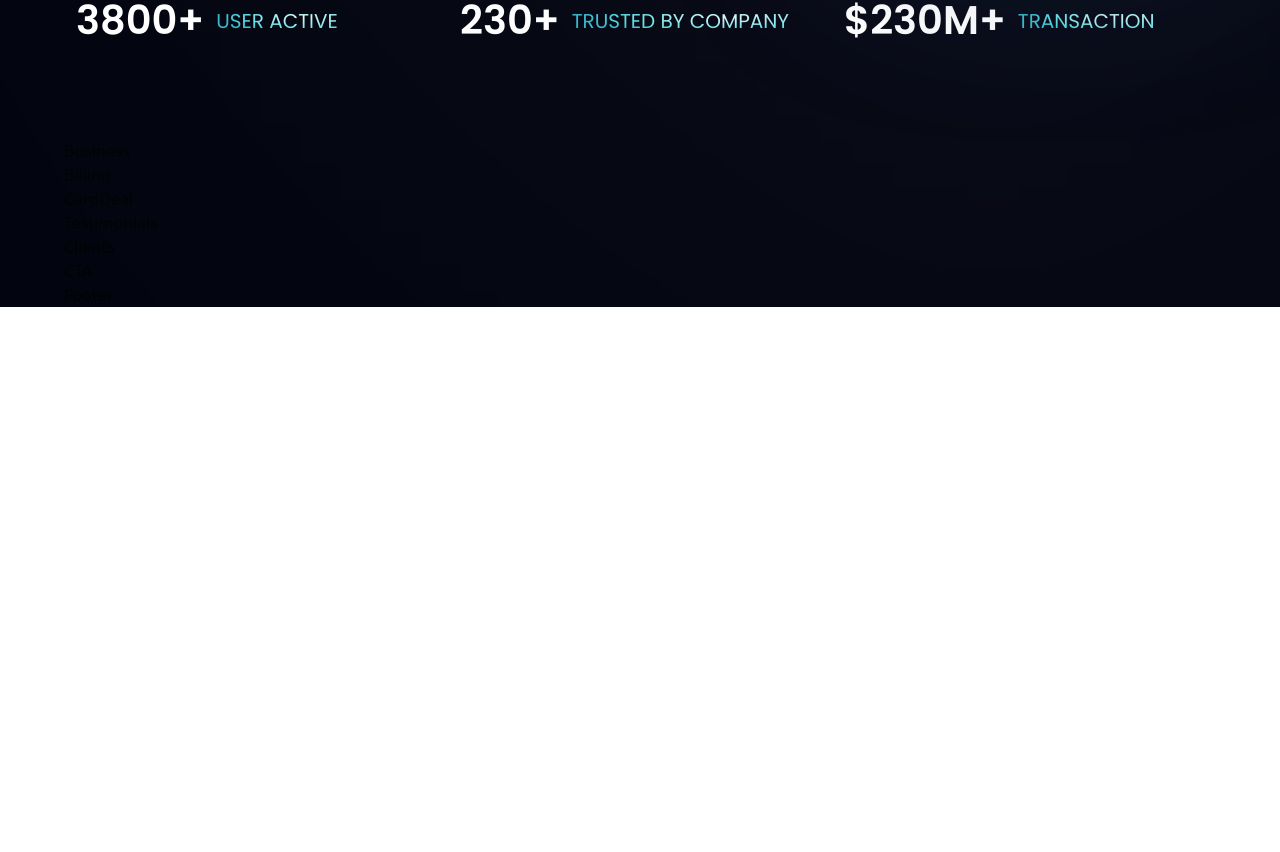
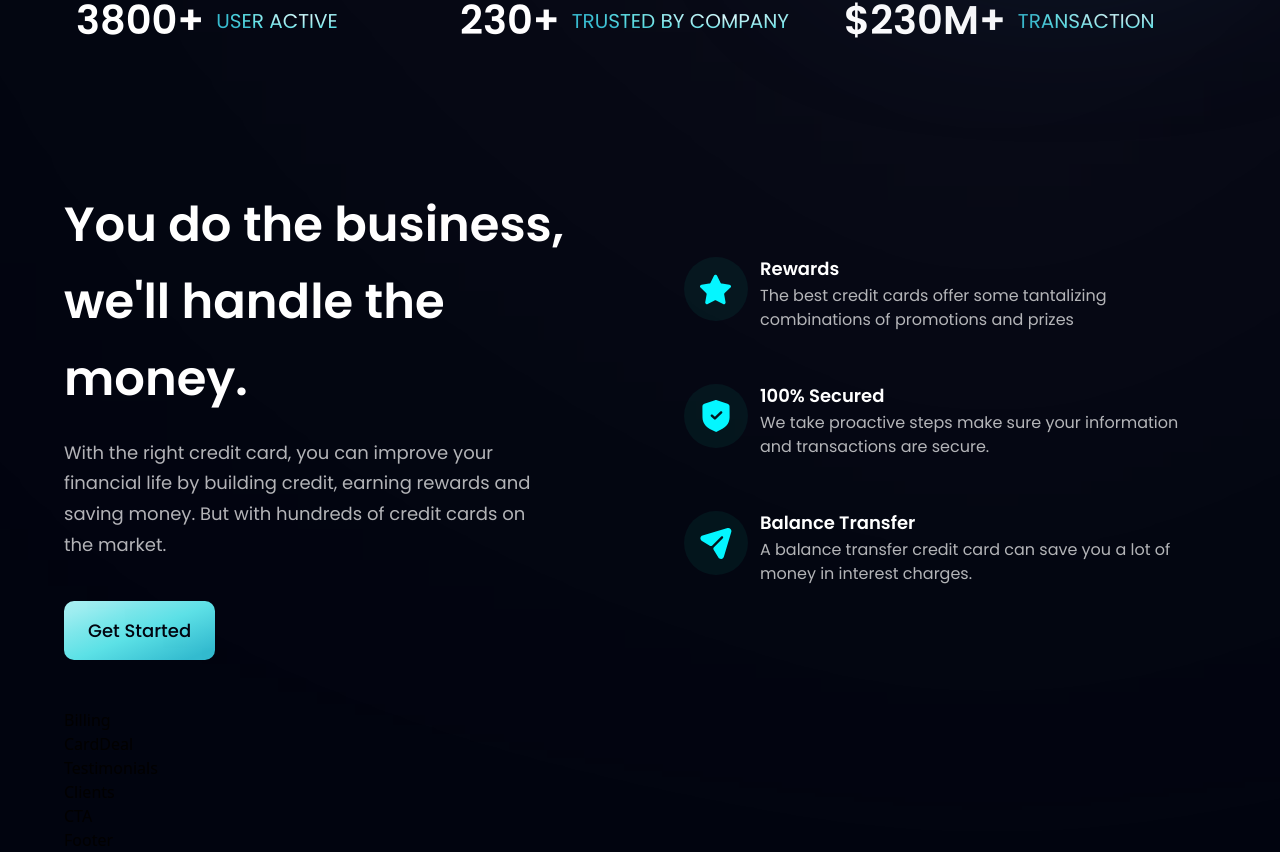
Before and after one commit to irfanshaikh18/HooBank, a React (Vite) app: page / in a window 1280 px wide. Shown: the part 774-1626 px from the top of the page. Before the commit the page ends 1081 px from the top, so only its background shows below. Built offline with nearby package versions, Linux system fonts and the light colour scheme.

Commit message:
business section completes

```diff
--- a/src/components/Business.jsx
+++ b/src/components/Business.jsx
@@ -1,7 +1,61 @@
 import React from 'react'
+import Button from './Button'
+import styles, { layout } from '../styles'
+import { features } from '../constants/index'
 
-export default function Business() {
-  return (
-    <div>Business</div>
-  )
+class FeatureCard extends React.Component {
+  render() {
+    return (
+      <div
+        className={`flex flex-row p-6 rounded-[20px] ${
+          this.props.index !== features.length - 1
+        } ? "mb-6" : "mb-0" feature-card `}
+      >
+        <div
+          className={`w-[64px] h-[64px] rounded-full ${styles.flexCenter} bg-dimBlue`}
+        >
+          <img
+            src={this.props.icon}
+            alt="icon"
+            className="w-[50%] h-[50%] object-contain"
+          />
+        </div>
+        <div className="flex flex-1 flex-col ml-3">
+          <h4 className="font-poppins font-semibold text-white text-[18px] leading-[23px] mb-1">
+            {this.props.title}
+          </h4>
+          <p className="font-poppins font-normal text-dimWhite text-[16px] leading-[24px] mb-1">
+            {this.props.content}
+          </p>
+        </div>
+      </div>
+    )
+  }
 }
+
+export default class Business extends React.Component {
+  render() {
+    return (
+      <div id="features" className={layout.section}>
+        <div className={layout.sectionInfo}>
+          <h2 className={styles.heading2}>
+            You do the business, <br className="sm:block hidden" /> we'll handle
+            the money.
+          </h2>
+          <p className={`${styles.paragraph} max-w-[470px] mt-5`}>
+            With the right credit card, you can improve your financial life by
+            building credit, earning rewards and saving money. But with hundreds
+            of credit cards on the market.
+          </p>
+          <Button text="Get Started" btnStyle="mt-10" />
+        </div>
+
+        <div className={`${layout.sectionImg} flex-col`}>
+          {features.map((feature, index) => (
+            <FeatureCard key={feature.id} index={index} {...feature} />
+          ))}
+        </div>
+      </div>
+    )
+  }
+}
--- a/src/components/Button.jsx
+++ b/src/components/Button.jsx
@@ -1,7 +1,16 @@
 import React from 'react'
 
-export default function Button() {
-  return (
-    <div>Button</div>
-  )
+export default class Button extends React.Component {
+  render() {
+    return (
+      <button
+        type="button"
+        className={`py-4 px-6 bg-blue-gradient rounded-[10px] font-poppins font-medium text-[18px] text-primary outline-none ${
+          this.props.btnStyle
+        }`}
+      >
+        {this.props.text}
+      </button>
+    )
+  }
 }
```
